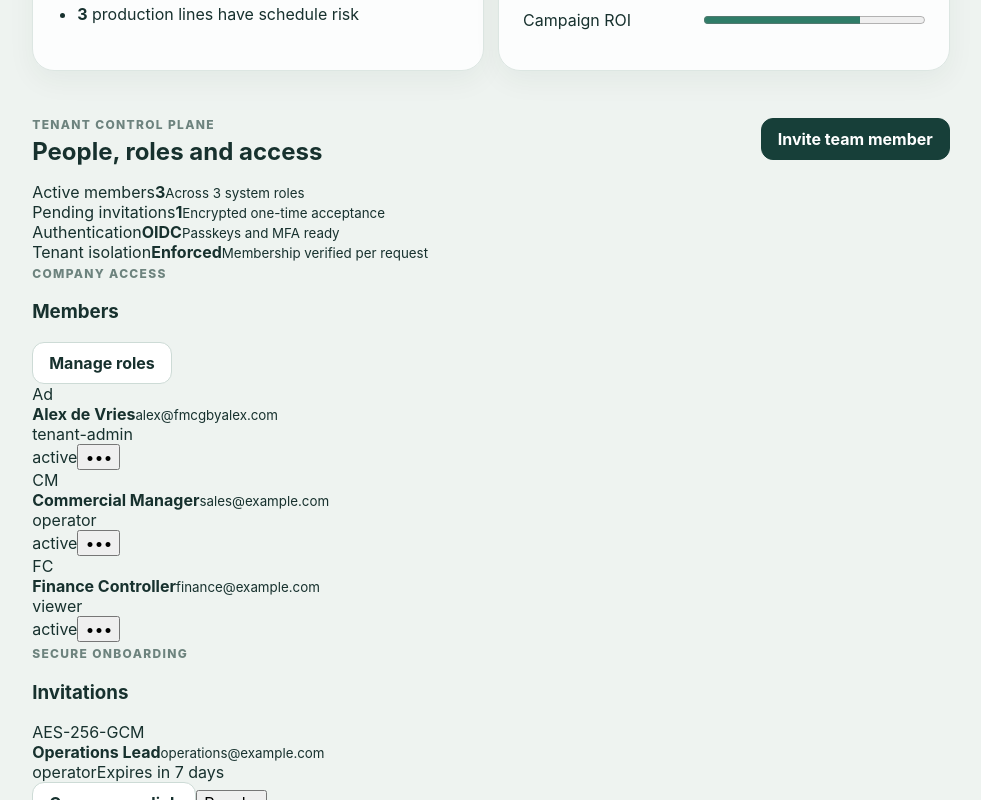
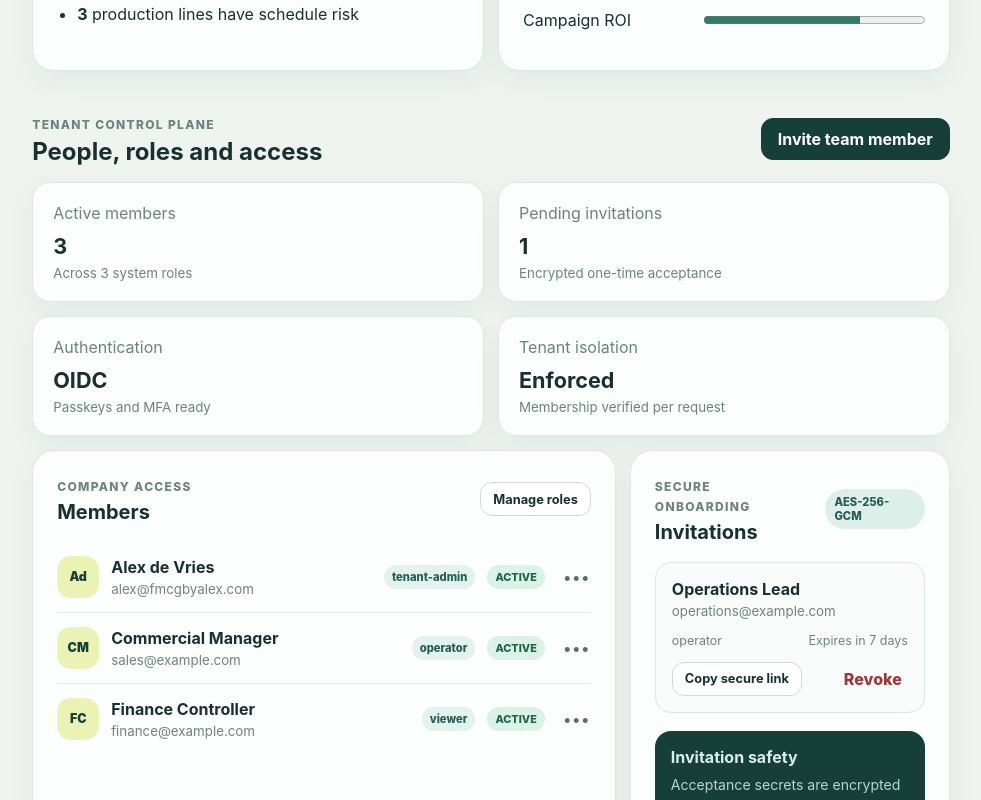
Before and after one commit to alexdevriesxing/fmcgbyalexcrm, a React (Vite) app in the folder apps/web/: page / in a window 1280 px wide. Shown: the part 2000-2800 px from the top of the page, without its empty margins (279-1260 px from the left). Built offline with nearby package versions, Linux system fonts and the light colour scheme.

Commit message:
style: add responsive access administration UI

```diff
--- a/apps/web/src/styles.css
+++ b/apps/web/src/styles.css
@@ -26,14 +26,18 @@ nav { display: grid; gap: 8px; }
 .nav-item:hover, .nav-item.active { color: white; background: rgba(255,255,255,.09); }
 .tenant-card { margin-top: auto; padding: 16px; border: 1px solid rgba(255,255,255,.12); border-radius: 16px; background: rgba(255,255,255,.05); }
 .tenant-card strong, .tenant-card small { display: block; margin-top: 5px; }
+.tenant-switch { width: 100%; margin-top: 14px; padding: 9px 10px; border: 1px solid rgba(255,255,255,.14); border-radius: 10px; color: #dff36c; background: rgba(255,255,255,.06); font-weight: 750; }
 
 main { padding: 30px clamp(20px,4vw,58px) 60px; overflow: hidden; }
-.topbar, .section-heading, .module-title-row, .progress-row { display: flex; align-items: center; justify-content: space-between; gap: 16px; }
+.topbar, .section-heading, .module-title-row, .progress-row, .panel-heading { display: flex; align-items: center; justify-content: space-between; gap: 16px; }
 .topbar h1, .section-heading h2 { margin: 4px 0 0; }
 .eyebrow { color: #6d837e; font-size: .75rem; font-weight: 800; letter-spacing: .11em; text-transform: uppercase; }
 .top-actions { display: flex; gap: 10px; }
 .ghost-button, .primary-button { min-height: 42px; padding: 0 16px; border-radius: 12px; border: 1px solid #cddbd6; background: white; color: #17312e; font-weight: 750; }
 .primary-button { border-color: #173f39; color: white; background: #173f39; }
+.ghost-button.compact { min-height: 34px; padding: 0 12px; font-size: .8rem; }
+.text-button { padding: 6px; border: 0; background: transparent; font-weight: 800; }
+.text-button.danger { color: #9b3a3a; }
 
 .hero {
   margin-top: 26px; padding: clamp(26px,5vw,52px); border-radius: 28px; color: white;
@@ -50,7 +54,7 @@ main { padding: 30px clamp(20px,4vw,58px) 60px; overflow: hidden; }
 .hero-status strong { margin: 8px 0; }
 
 .kpi-grid { margin-top: 22px; display: grid; grid-template-columns: repeat(6,minmax(150px,1fr)); gap: 14px; }
-.kpi-card, .module-card, .workbench article { border: 1px solid #dce6e2; background: rgba(255,255,255,.86); box-shadow: 0 10px 28px rgba(25,52,47,.05); }
+.kpi-card, .module-card, .workbench article, .admin-summary article, .admin-panel { border: 1px solid #dce6e2; background: rgba(255,255,255,.86); box-shadow: 0 10px 28px rgba(25,52,47,.05); }
 .kpi-card { padding: 18px; border-radius: 18px; }
 .kpi-card span, .kpi-card strong, .kpi-card small { display: block; }
 .kpi-card span, .kpi-card small { color: #6d837e; }
@@ -74,9 +78,45 @@ main { padding: 30px clamp(20px,4vw,58px) 60px; overflow: hidden; }
 .progress-row { margin: 16px 0; }
 progress { width: 55%; accent-color: #2f7d68; }
 
+.admin-summary { display: grid; grid-template-columns: repeat(4,minmax(180px,1fr)); gap: 14px; }
+.admin-summary article { padding: 20px; border-radius: 18px; }
+.admin-summary span, .admin-summary strong, .admin-summary small { display: block; }
+.admin-summary span, .admin-summary small { color: #6d837e; }
+.admin-summary strong { margin: 10px 0 6px; font-size: 1.35rem; }
+.admin-grid { margin-top: 14px; display: grid; grid-template-columns: minmax(0,1.35fr) minmax(320px,.65fr); gap: 14px; }
+.admin-panel { padding: 24px; border-radius: 22px; }
+.panel-heading h3 { margin: 5px 0 0; font-size: 1.25rem; }
+.member-list { margin-top: 18px; display: grid; }
+.member-row { min-width: 0; display: grid; grid-template-columns: 42px minmax(160px,1fr) minmax(120px,auto) auto 34px; align-items: center; gap: 12px; padding: 14px 0; border-top: 1px solid #e3ebe8; }
+.member-row:first-child { border-top: 0; }
+.avatar { width: 42px; height: 42px; display: grid; place-items: center; border-radius: 14px; color: #173f39; background: #eaf3b3; font-size: .78rem; font-weight: 900; }
+.member-copy { min-width: 0; }
+.member-copy strong, .member-copy small { display: block; overflow: hidden; text-overflow: ellipsis; white-space: nowrap; }
+.member-copy small { margin-top: 4px; color: #71837f; }
+.role-stack { display: flex; flex-wrap: wrap; gap: 5px; justify-content: flex-end; }
+.role-badge { padding: 5px 8px; border-radius: 999px; color: #225f52; background: #e3f2ed; font-size: .7rem; font-weight: 800; }
+.member-status { padding: 5px 8px; border-radius: 999px; font-size: .68rem; font-weight: 850; text-transform: uppercase; }
+.member-status.active { color: #1e654f; background: #daf2e8; }
+.member-status.suspended { color: #8a3a3a; background: #f5dddd; }
+.member-status.invited { color: #735f12; background: #f6efc4; }
+.row-menu { width: 34px; height: 34px; border: 0; border-radius: 10px; color: #59706a; background: transparent; }
+.row-menu:hover { background: #edf3f1; }
+.secure-chip { padding: 6px 9px; border-radius: 999px; color: #245d50; background: #dcf0e9; font-size: .7rem; font-weight: 850; }
+.invitation-card { margin-top: 18px; padding: 16px; border: 1px solid #dce6e2; border-radius: 16px; background: #f9fbfa; }
+.invitation-card strong, .invitation-card small { display: block; }
+.invitation-card small { margin-top: 4px; color: #71837f; }
+.invitation-meta { margin: 14px 0; display: flex; justify-content: space-between; gap: 12px; color: #6d837e; font-size: .78rem; }
+.invitation-actions { display: flex; align-items: center; justify-content: space-between; gap: 10px; }
+.security-note { margin-top: 18px; padding: 16px; border-radius: 16px; color: #d9eee8; background: #173f39; }
+.security-note p { margin: 7px 0 0; color: #bbd4cd; line-height: 1.5; font-size: .88rem; }
+
 @media (max-width: 1280px) {
   .kpi-grid { grid-template-columns: repeat(3,1fr); }
   .module-grid { grid-template-columns: repeat(3,1fr); }
+  .admin-summary { grid-template-columns: repeat(2,1fr); }
+}
+@media (max-width: 1080px) {
+  .admin-grid { grid-template-columns: 1fr; }
 }
 @media (max-width: 980px) {
   .app-shell { grid-template-columns: 1fr; }
@@ -92,5 +132,9 @@ progress { width: 55%; accent-color: #2f7d68; }
   .topbar, .section-heading { flex-direction: column; }
   .hero { grid-template-columns: 1fr; }
   .hero-status { min-width: 0; }
-  .kpi-grid, .module-grid, .workbench { grid-template-columns: 1fr; }
+  .kpi-grid, .module-grid, .workbench, .admin-summary { grid-template-columns: 1fr; }
+  .member-row { grid-template-columns: 42px 1fr auto; }
+  .role-stack { grid-column: 2 / -1; justify-content: flex-start; }
+  .member-status { grid-column: 2; width: fit-content; }
+  .row-menu { grid-column: 3; grid-row: 1; }
 }
```
